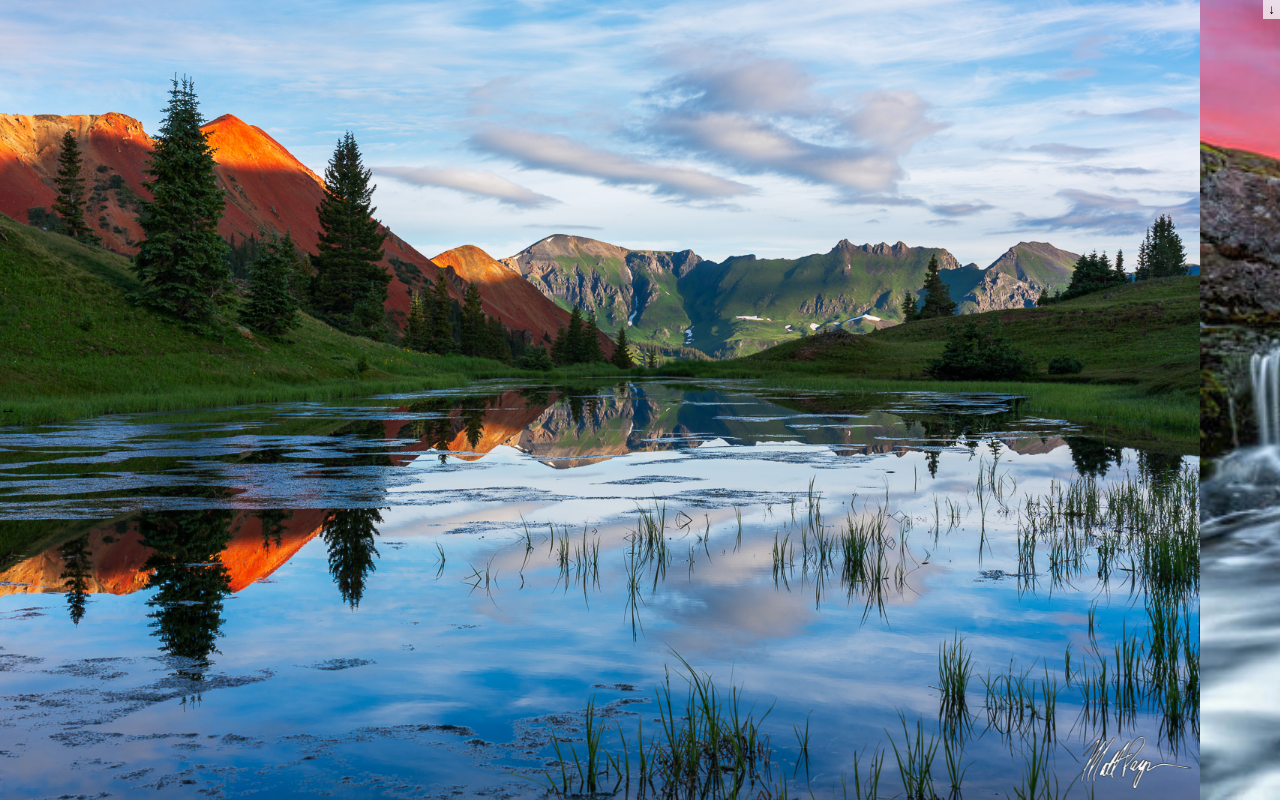
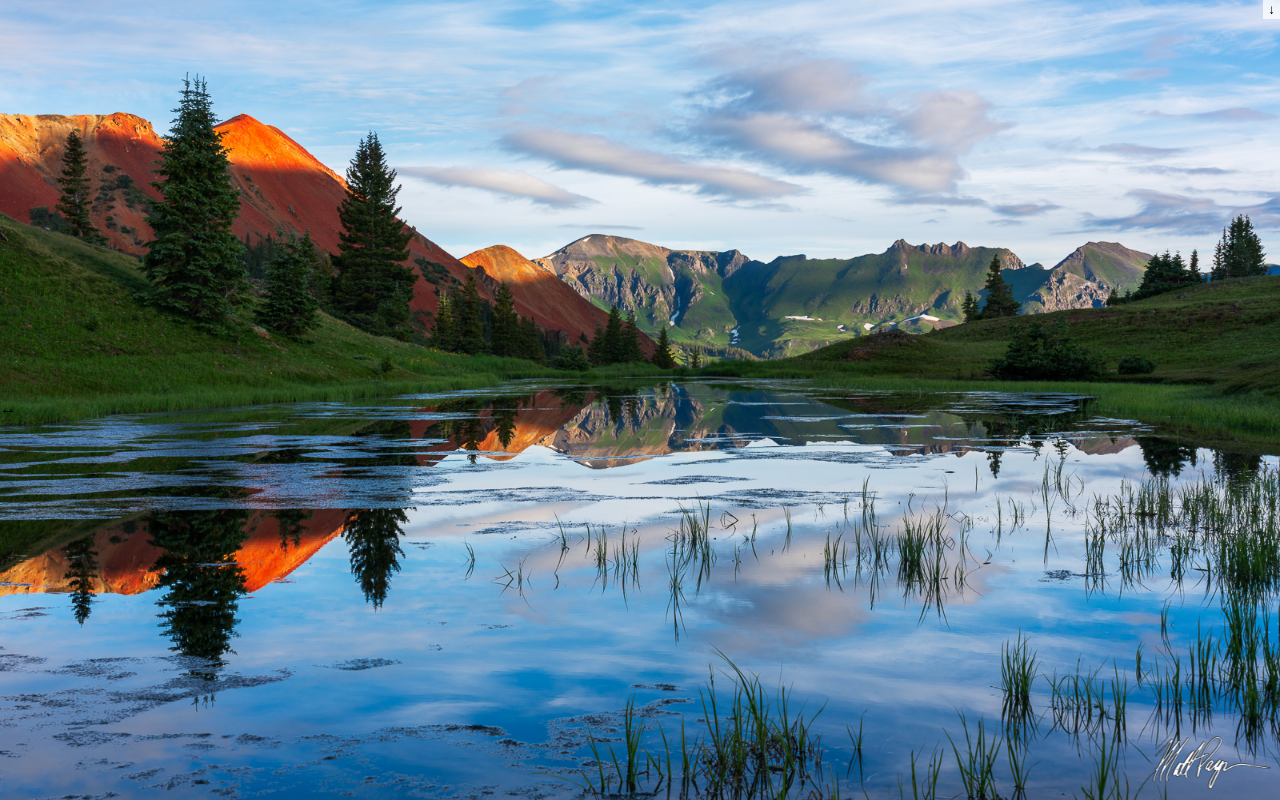
Before and after one commit to elefantflan/project-slideshow-menu, a website built with webpack: page src/template.html in a window 1280 px wide. Built offline with nearby package versions, Linux system fonts and the light colour scheme.

Commit message:
flexed and min-width set to 100vw for slideshow. now one image fills whole site

```diff
--- a/src/styles/main.scss
+++ b/src/styles/main.scss
@@ -2,10 +2,6 @@ body {
   background-color: rgb(228, 228, 228);
   margin:0;
   padding:0;
-}
-
-img {
-  width: 100vw;
 }
 
 ul{
@@ -29,22 +25,6 @@ ul{
 .btn{
   position:absolute;
   top:50%;
-}
-
-.strip{
-  width:100%;
-  height:100%;
-  display:flex;
-}
-
-.frame{
-  width:100vw;
-  height:100vh;
-  overflow:auto;
-}
-
-.frame::-webkit-scrollbar {
-  display: none;
 }
 
 .dropdown-menu{
@@ -74,3 +54,17 @@ ul{
     opacity:100%;
   }
 }
+
+.strip{
+  display:flex;
+  overflow:auto;
+}
+
+.strip::-webkit-scrollbar{
+  display:none;
+}
+
+.strip>img{
+  min-width:100vw;
+  height:100vh;
+}
```
Also changed, not shown: dist/index.html.
